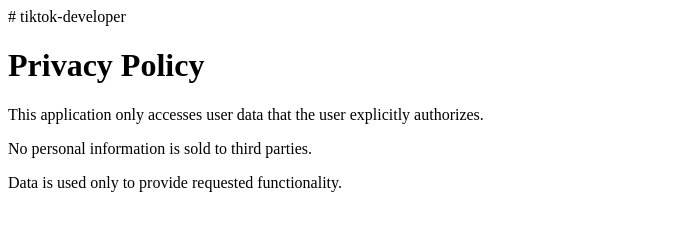
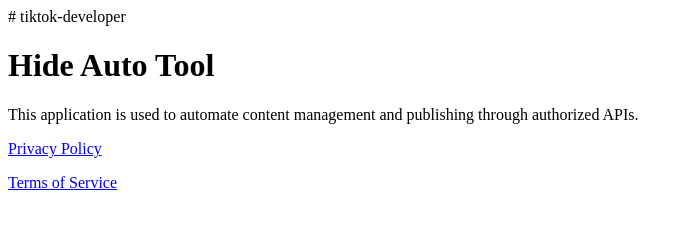
Before and after one commit to ihihihi4649-byte/tiktok-developer, a plain HTML site: page index.html in a window 1280 px wide. Shown: the whole page, without its empty margins (0-689 px from the left). Drawn offline with Linux system fonts and the light colour scheme.

Commit message:
Update index.html

```diff
--- a/index.html
+++ b/index.html
@@ -2,17 +2,16 @@
 <!DOCTYPE html>
 <html>
 <head>
-<title>Privacy Policy</title>
+<title>Hide Auto Tool</title>
 </head>
 <body>
+<h1>Hide Auto Tool</h1>
 
-<h1>Privacy Policy</h1>
+<p>This application is used to automate content management and publishing through authorized APIs.</p>
 
-<p>This application only accesses user data that the user explicitly authorizes.</p>
+<p><a href="privacy.html">Privacy Policy</a></p>
 
-<p>No personal information is sold to third parties.</p>
-
-<p>Data is used only to provide requested functionality.</p>
+<p><a href="terms.html">Terms of Service</a></p>
 
 </body>
 </html>
```
